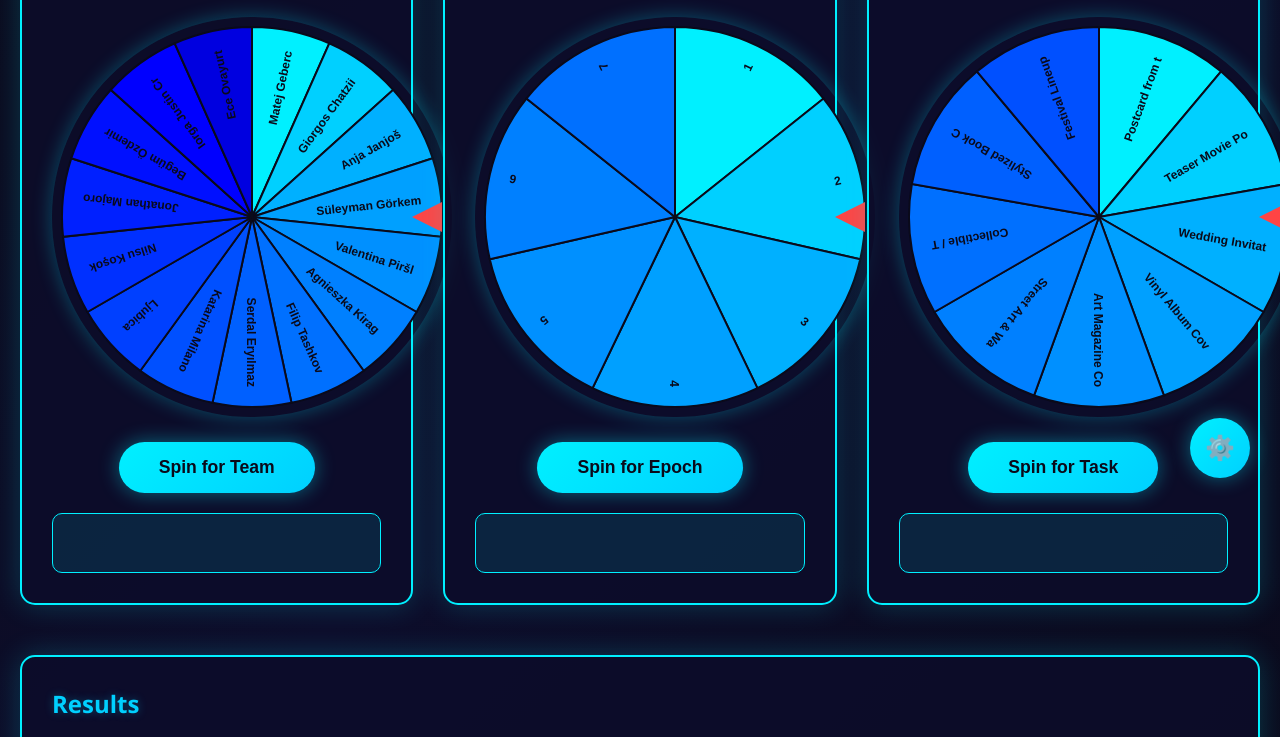
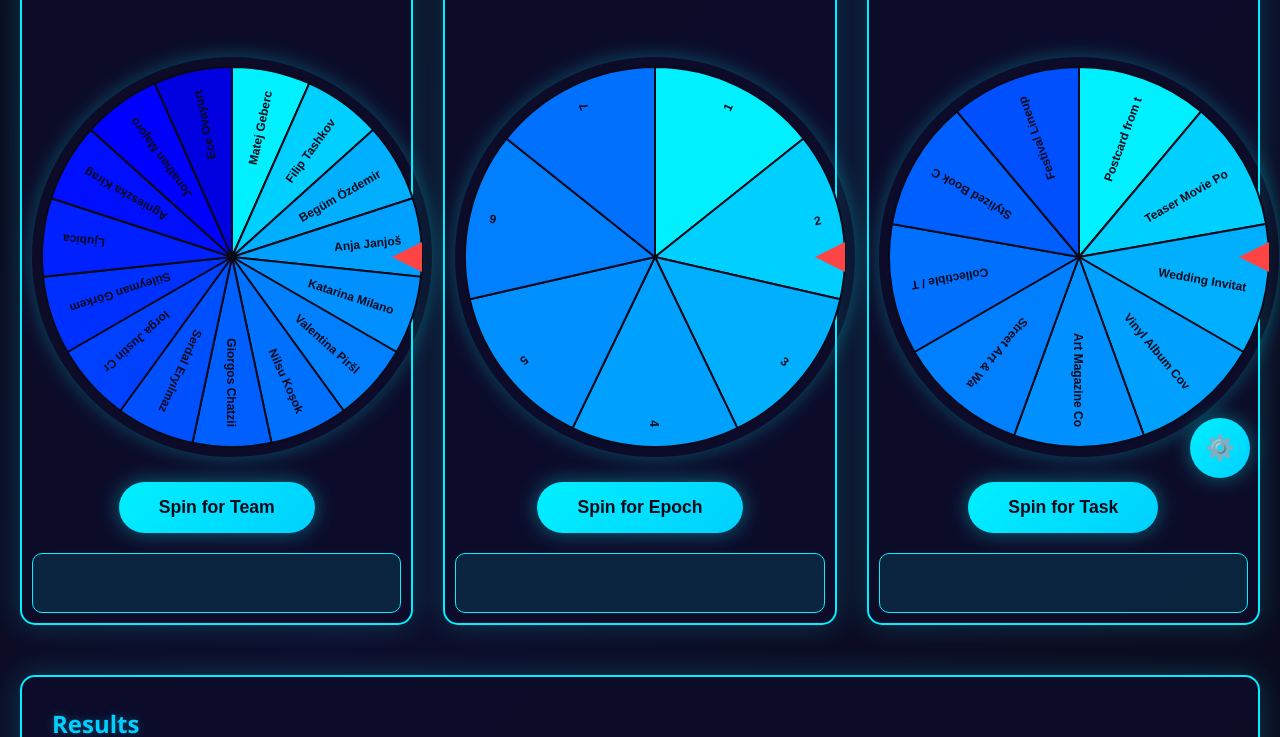
Before and after one commit to rexonja69/WS26, a plain HTML site: page index.html in a window 1280 px wide. Shown: the part 292-1029 px from the top of the page. Drawn offline with Linux system fonts and the light colour scheme.

Commit message:
Adjust wheel container layout and padding for better spacing

```diff
--- a/css/style.css
+++ b/css/style.css
@@ -65,7 +65,7 @@ h2 {
 
 .wheels-section {
     display: grid;
-    grid-template-columns: repeat(auto-fit, minmax(350px, 1fr));
+    grid-template-columns: repeat(auto-fit, minmax(380px, 1fr));
     gap: 30px;
     margin-bottom: 50px;
 }
@@ -74,8 +74,8 @@ h2 {
     background: rgba(13, 13, 43, 0.8);
     border: 2px solid #00f0ff;
     border-radius: 15px;
-    padding: 30px;
     text-align: center;
+    padding: 10px;
     box-shadow: 0 0 30px rgba(0, 240, 255, 0.2);
     position: relative;
 }
@@ -85,6 +85,7 @@ h2 {
     justify-content: space-between;
     align-items: center;
     margin-bottom: 20px;
+    padding: 30px;
 }
 
 .wheel-header h2 {
--- a/js/main.js
+++ b/js/main.js
@@ -1,12 +1,20 @@
 // Default data
 const defaultParticipants = [
-    'Matej Geberc', 'Giorgos Chatziioannidis',
-    'Anja Janjoš', 'Süleyman Görkem Taşdemir',
-    'Valentina Piršlin', 'Agnieszka Kiraga',
-    'Filip Tashkov', 'Serdal Eryılmaz',
-    'Katarina Milanović', 'Ljubica',
-    'Nilsu Koşok', 'Jonathan Majoros',
-    'Begüm Özdemir', 'Iorga Justin Cristian', 'Ece Ovayurt'
+    'Matej Geberc',           // 0 -> Team 1, Member 1
+    'Filip Tashkov',          // 1 -> Team 4, Member 1
+    'Begüm Özdemir',          // 2 -> Team 7, Member 1
+    'Anja Janjoš',            // 3 -> Team 2, Member 1
+    'Katarina Milanović',     // 4 -> Team 5, Member 1
+    'Valentina Piršlin',      // 5 -> Team 3, Member 1
+    'Nilsu Koşok',            // 6 -> Team 6, Member 1
+    'Giorgos Chatziioannidis', // 7 -> Team 1, Member 2
+    'Serdal Eryılmaz',        // 8 -> Team 4, Member 2
+    'Iorga Justin Cristian',  // 9 -> Team 7, Member 2
+    'Süleyman Görkem Taşdemir', // 10 -> Team 2, Member 2
+    'Ljubica',                // 11 -> Team 5, Member 2
+    'Agnieszka Kiraga',       // 12 -> Team 3, Member 2
+    'Jonathan Majoros',       // 13 -> Team 6, Member 2
+    'Ece Ovayurt'             // 14 -> Team 7, Member 3
 ];
 
 const defaultEpochs = [
```
